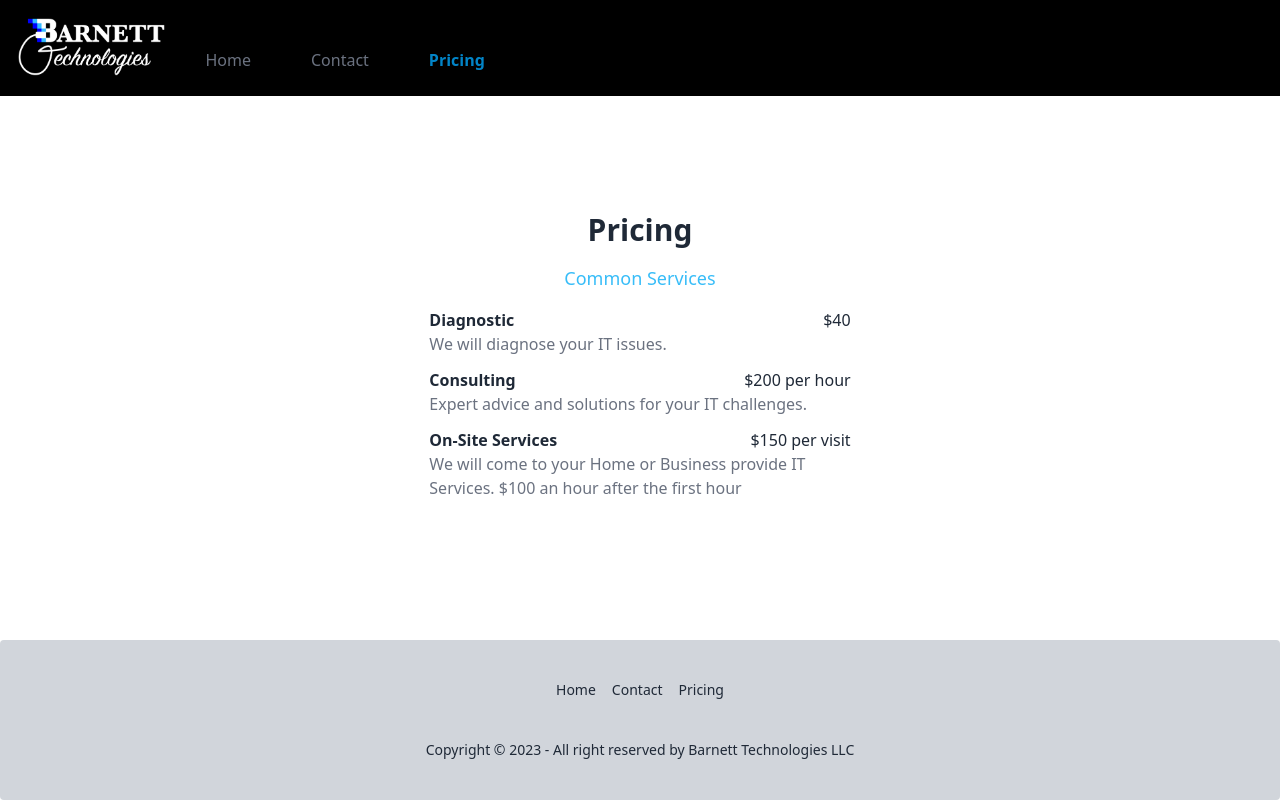
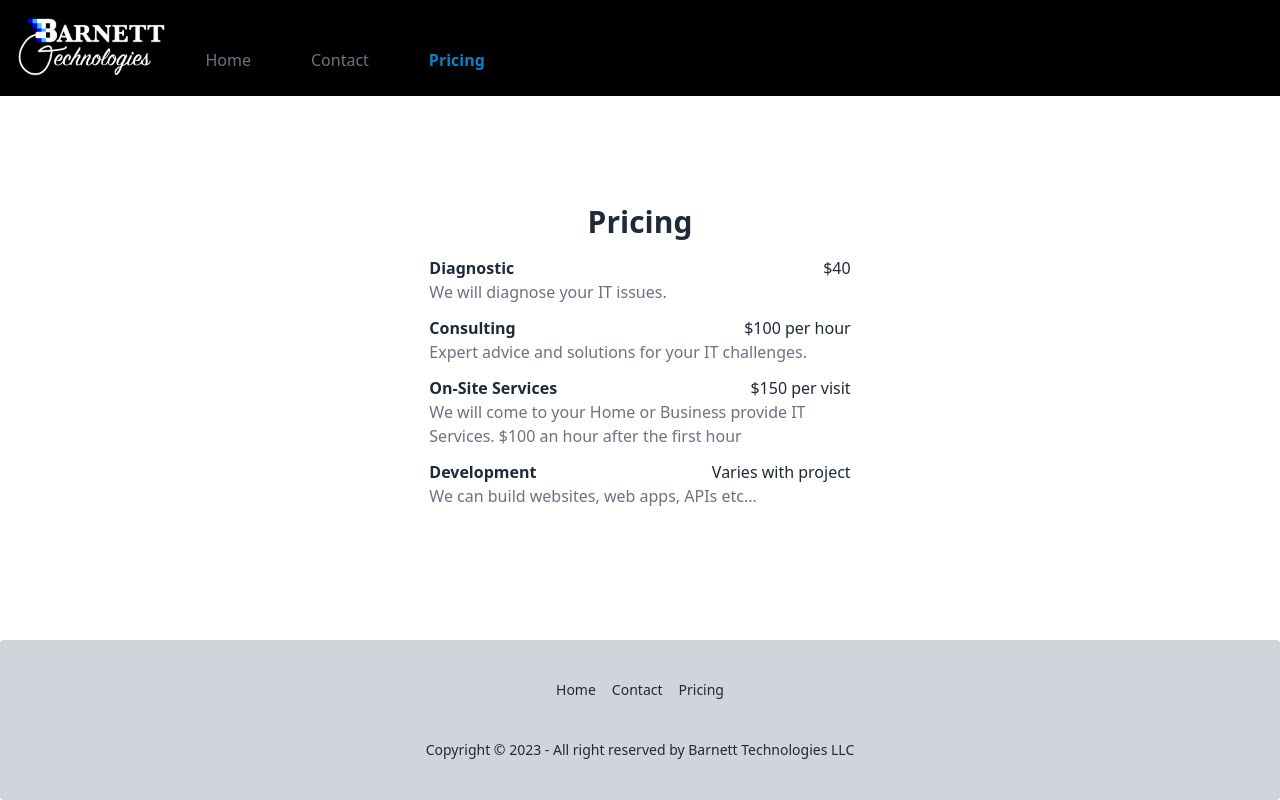
Before and after one commit to ReallyFunCoolDad/BTFullStack, a React (Vite) app in the folder client/: page /pricing in a window 1280 px wide. Built offline with nearby package versions, Linux system fonts and the light colour scheme.

Commit message:
pricing upate

```diff
--- a/client/src/pages/Pricing.tsx
+++ b/client/src/pages/Pricing.tsx
@@ -7,7 +7,7 @@ const servicesData = [
   {
     title: "Consulting",
     description: "Expert advice and solutions for your IT challenges.",
-    price: "$200 per hour",
+    price: "$100 per hour",
   },
   {
     title: "On-Site Services",
@@ -15,13 +15,17 @@ const servicesData = [
       "We will come to your Home or Business provide IT Services. $100 an hour after the first hour",
     price: "$150 per visit",
   },
+  {
+    title: "Development",
+    description: "We can build websites, web apps, APIs etc...",
+    price: "Varies with project",
+  },
 ];
 
 function Pricing() {
   return (
     <div className="flex flex-col items-center justify-center w-full gap-4 p-2 m-auto mb-6">
       <h1 className="mt-3 text-3xl font-semibold text-center">Pricing</h1>
-      <p className="text-lg text-sky-400">Common Services</p>
       <ul className="w-full">
         {servicesData.map((item, index) => (
           <li
```
Also changed, not shown: 4 other files (tests, documents, lock files or other folders).
